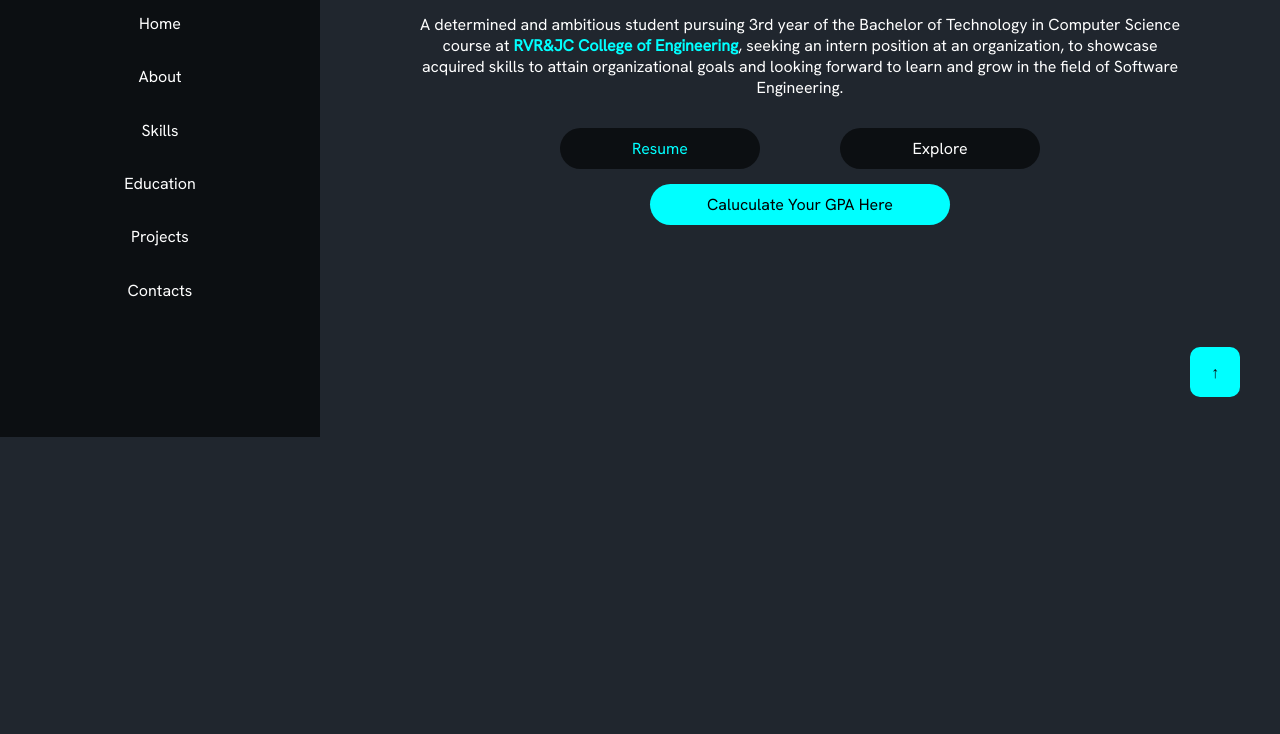
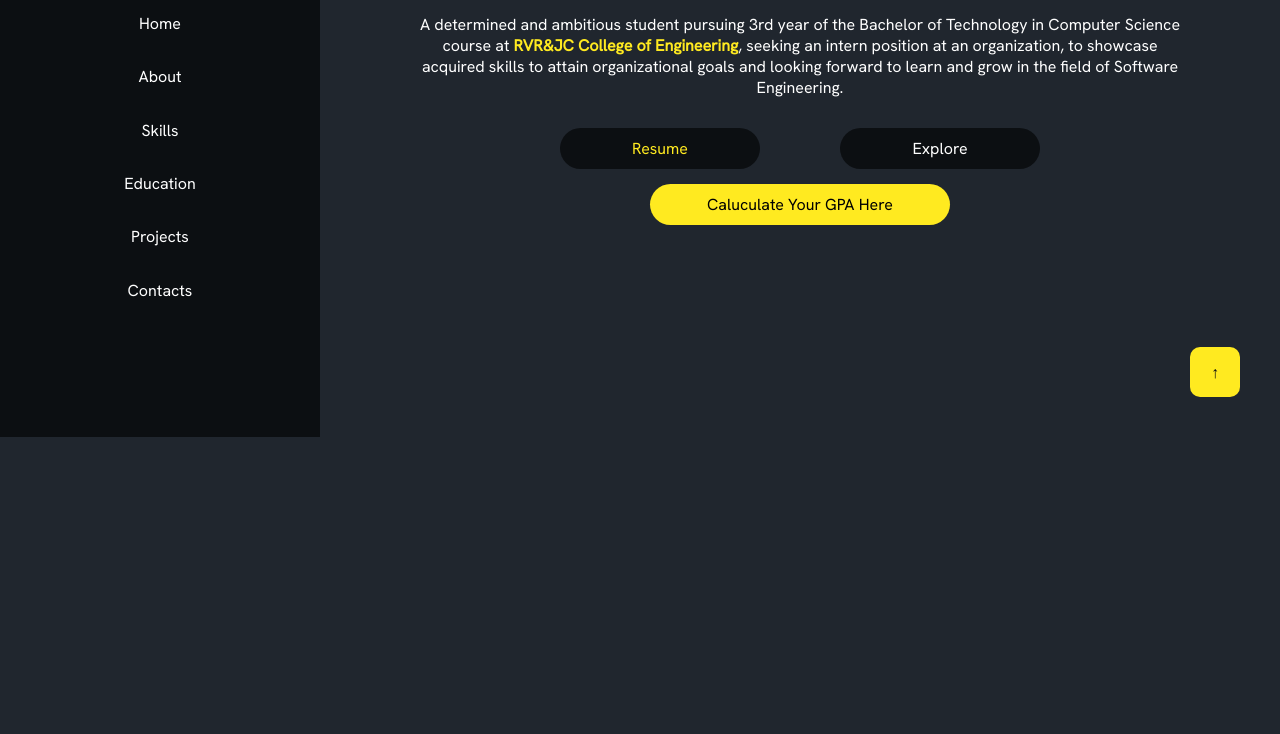
Before and after one commit to ujjwalr-y20cs161/ujjwalr-y20cs161.github.io, a plain HTML site: page index.html in a window 1280 px wide. Shown: the part 363-1097 px from the top of the page. Drawn offline with Linux system fonts and the light colour scheme.

Commit message:
Color changed

```diff
--- a/style.css
+++ b/style.css
@@ -2,7 +2,7 @@
 
 /* Insert Your COLOR here papa */
 :root {
-    --prim: aqua;
+    --prim: #FFEA20;
     --sec: #20262E;
     --tri: #0c0f12;
     --text: white;
```
